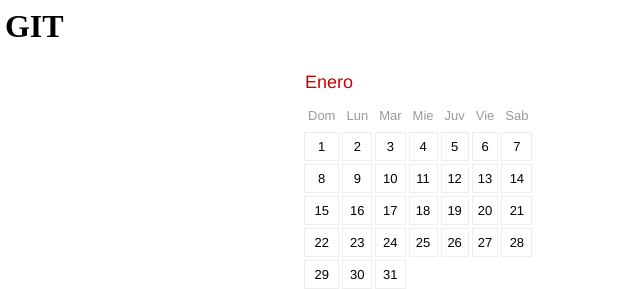
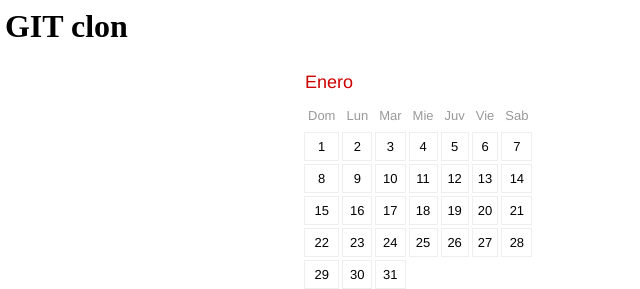
Before and after one commit to cokke07/tallergit, a plain HTML site: page index.html in a window 1280 px wide. Shown: the top 289 px of the page, 164-804 px from the left. Drawn offline with Linux system fonts and the light colour scheme.

Commit message:
cambio en el titulo

```diff
--- a/index.html
+++ b/index.html
@@ -8,7 +8,7 @@
 </head>
 <body>
 
-<h1>Calendario GIT</h1>
+<h1>Calendario GIT clon</h1>
 <script src="js/main.js"></script>
 
 </body>
```
